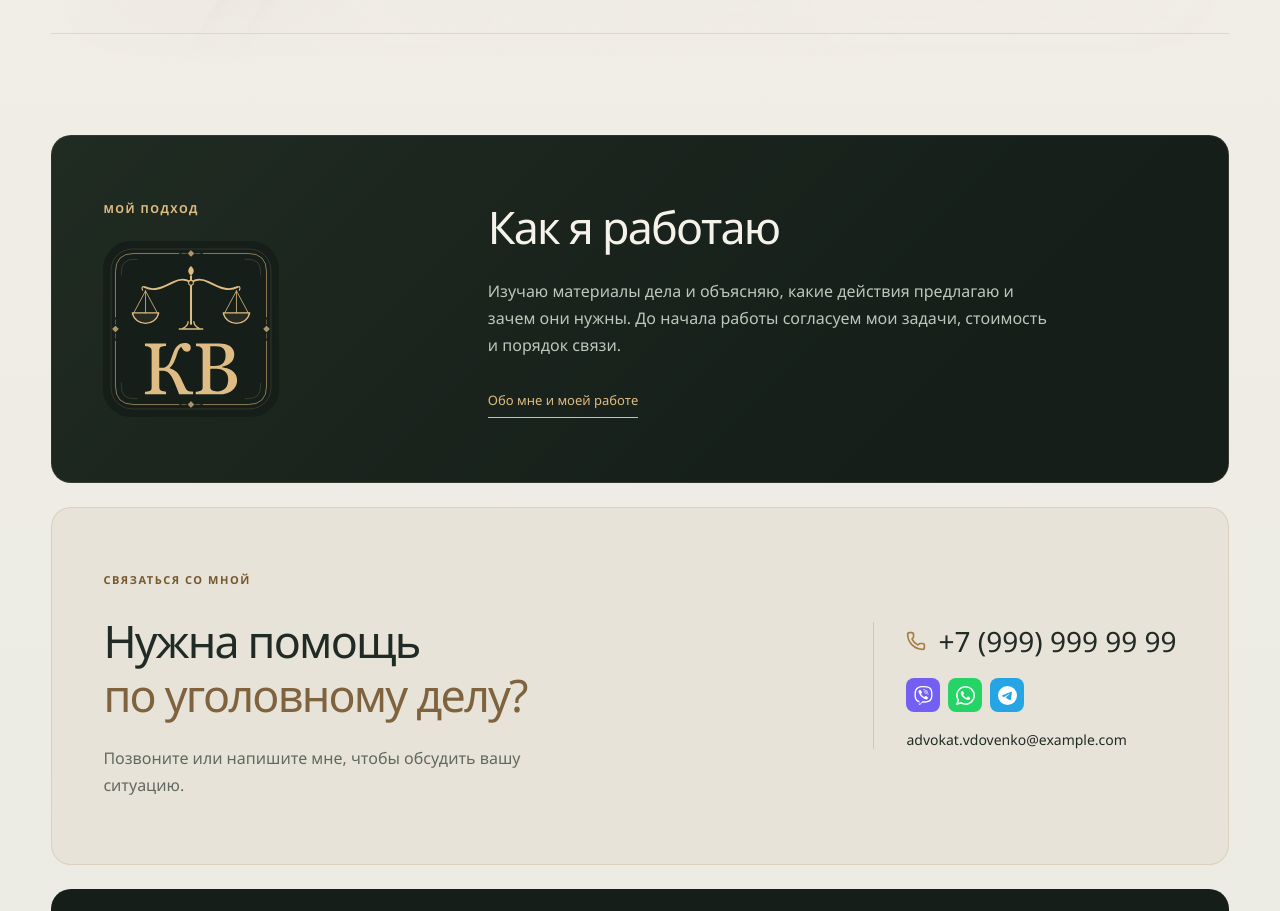
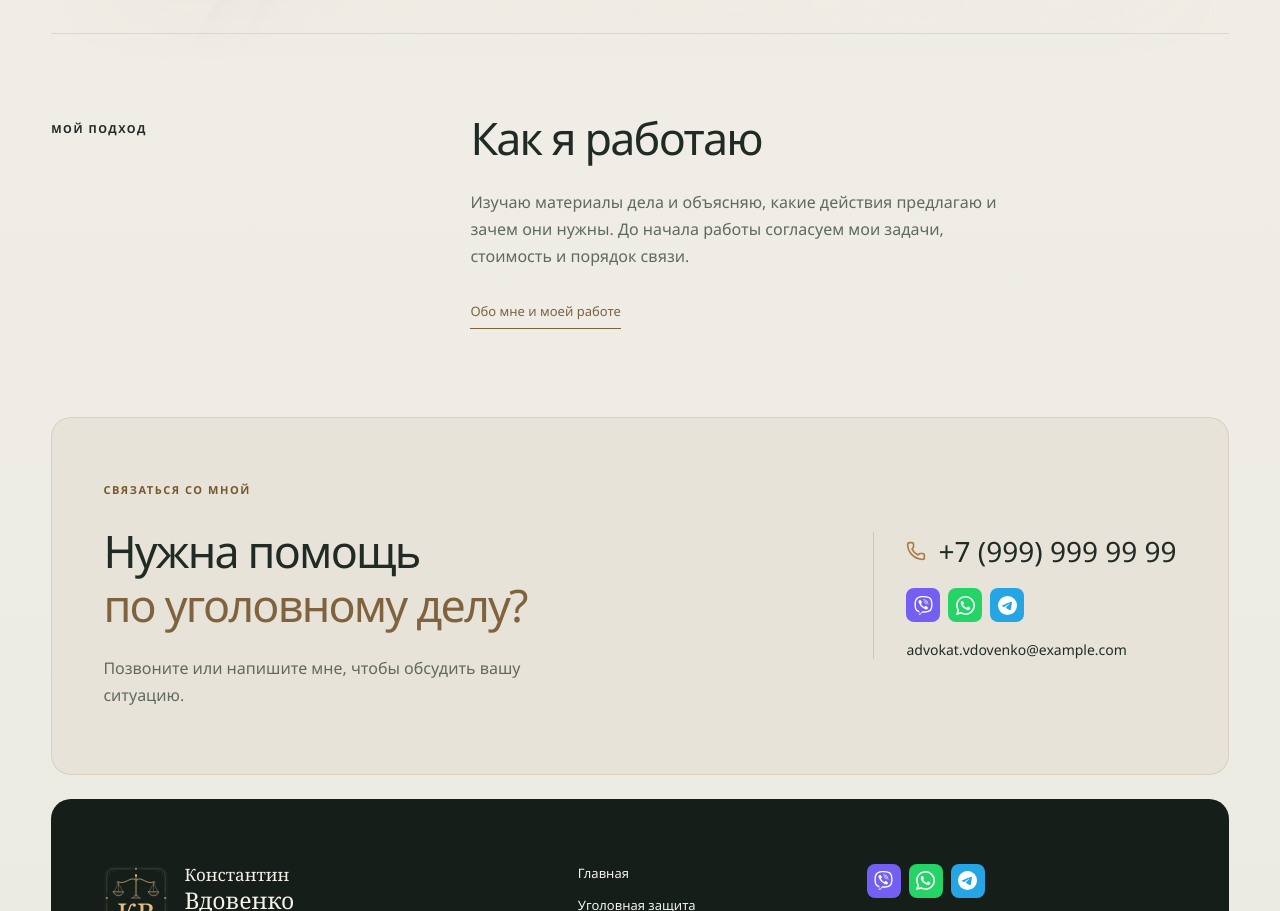
Before and after one commit to Aleks-man/advokat-vdovenko, a React (Vite) app in the folder front/: page / in a window 1280 px wide. Shown: the part 1415-2326 px from the top of the page. Built offline with nearby package versions, Linux system fonts and the light colour scheme; a web font is replaced by a local one.

Commit message:
style: simplify approach section and remove redundant branding

```diff
--- a/front/src/components/Principles/Principles.css
+++ b/front/src/components/Principles/Principles.css
@@ -1,49 +1,36 @@
 .principles {
-  padding-block: var(--panel-space);
-  color: var(--on-dark);
-  background: var(--surface-dark);
-  border: 1px solid rgb(223 188 131 / 12%);
+  padding-bottom: var(--panel-space);
 }
 .principles-inner {
   display: grid;
   grid-template-columns: 1fr 2fr;
-  align-items: center;
+  align-items: start;
   gap: 40px;
 }
 .principles-label {
-  display: flex;
-  flex-direction: column;
-  align-items: flex-start;
-}
-.principles-label .eyebrow {
-  color: var(--accent-light);
-}
-.principles-monogram {
-  display: block;
-  width: 176px;
-  height: 176px;
-  margin-top: 24px;
-}
-.principles-content h2 {
-  font-size: var(--section-title);
+  padding-top: 10px;
 }
 .principles-lead {
-  max-width: 570px;
-  font-size: 16px;
-  color: var(--on-dark-muted);
+  max-width: 60ch;
+  font-size: var(--text-size);
+  color: var(--muted);
   margin-top: 24px;
 }
 .principles .text-link {
   margin-top: 24px;
-  border-color: var(--accent-light);
-  color: var(--accent-light);
+  border-color: currentColor;
+  color: var(--accent-text);
+  transition: color 0.2s;
 }
-@media (max-width: 760px) {
+.principles .text-link:hover {
+  color: var(--ink);
+}
+@media (max-width: 700px) {
   .principles-inner {
     grid-template-columns: 1fr;
-    gap: 24px;
+    gap: 16px;
   }
-  .principles-monogram {
-    display: none;
+  .principles-label {
+    padding-top: 0;
   }
 }
--- a/front/src/components/Principles/Principles.tsx
+++ b/front/src/components/Principles/Principles.tsx
@@ -3,17 +3,10 @@ import './Principles.css'
 
 export function Principles() {
   return (
-    <section className="principles panel">
-      <div className="container principles-inner">
+    <section className="container principles">
+      <div className="principles-inner">
         <div className="principles-label">
           <p className="eyebrow">Мой подход</p>
-          <img
-            className="principles-monogram"
-            src="/brand/vdovenko.svg"
-            alt=""
-            width="176"
-            height="176"
-          />
         </div>
         <div className="principles-content">
           <h2>Как я работаю</h2>
```
